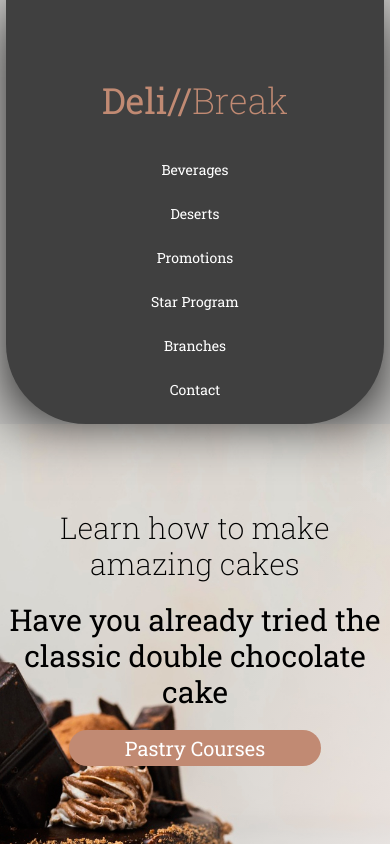
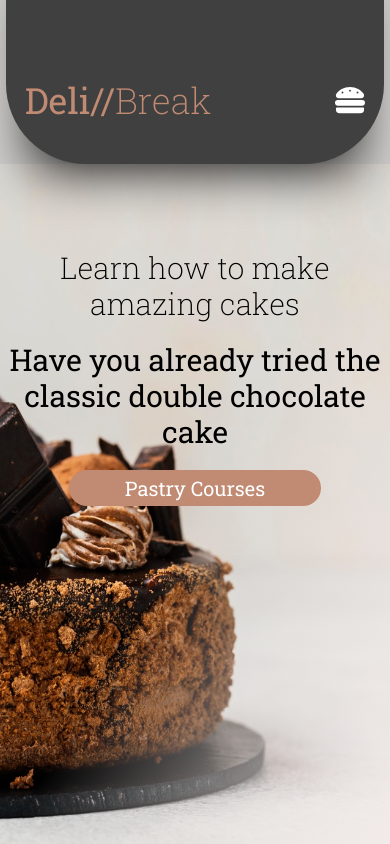
Before and after one commit to mmesomasaint/landing-page-templates, a Next.js app: page /preview/dellbreak in a window 390 px wide. Shown: the top 844 px of the page. Built offline with nearby package versions, Linux system fonts and the light colour scheme.

Commit message:
Fix: Navigation open/close

```diff
--- a/pages/preview/dellbreak.js
+++ b/pages/preview/dellbreak.js
@@ -1,21 +1,26 @@
+import { useCallback, useState } from 'react'
 import {
   BsFacebook,
   BsInstagram,
   BsYoutube,
   BsSuitDiamondFill,
 } from 'react-icons/bs'
+import { FaHamburger, FaWindowClose } from 'react-icons/fa'
 import Image from 'next/image'
 import style from './dellbreak.module.css'
 
 export default function Dellbreak() {
+  const [isOpen, setIsOpen] = useState(false)
+  const handleNav = useCallback(() => setIsOpen((state) => !state), [isOpen])
   return (
     <div className={style.body}>
       <header>
         <div className='w-full bg-transparent'>
           <div className='relative max-w-[90rem] w-[97%] lg:w-[95%] xl:w-[80%] mx-auto'>
-            <div className='absolute w-full h-full scale-[.8] shadow-3xl top-0 left-0' />
+            <div className='absolute w-full h-full scale-[.7] md:scale-[.8] shadow-3xl top-0 left-0' />
             <div className='relative rounded-b-[80px] bg-[#404040] pt-20 pb-5 px-[5%]'>
-              <div className='w-full text-center mb-10'>
+              <div className='w-full text-auto text-center mb-6 md:mb-10 flex md:block justify-between items-center gap-5'>
+                <div>
                   <span className='text-4xl sm:text-6xl font-normal text-[#C18A73]'>
                     Deli//
                   </span>
@@ -23,7 +28,25 @@ export default function Dellbreak() {
                     Break
                   </span>
                 </div>
-              <div className='w-full text-center my-1 flex gap-7 justify-center lg:justify-between text-white'>
+                <div className='block md:hidden'>
+                  {isOpen ? (
+                    <FaWindowClose
+                      className='text-3xl text-[#C18A73]'
+                      onClick={handleNav}
+                    />
+                  ) : (
+                    <FaHamburger
+                      className='text-3xl text-white'
+                      onClick={handleNav}
+                    />
+                  )}
+                </div>
+              </div>
+              <div
+                className={`${
+                  isOpen ? 'block' : 'hidden'
+                } w-full text-center my-1 md:flex gap-7 justify-center lg:justify-between text-white`}
+              >
                 <div className='flex flex-col sm:flex-row justify-evenly items-center gap-6'>
                   <span className='text-sm font-normal hover:scale-95 cursor-pointer capitalize'>
                     Beverages
```
Lines whose indentation alone changed are shown as unchanged.
